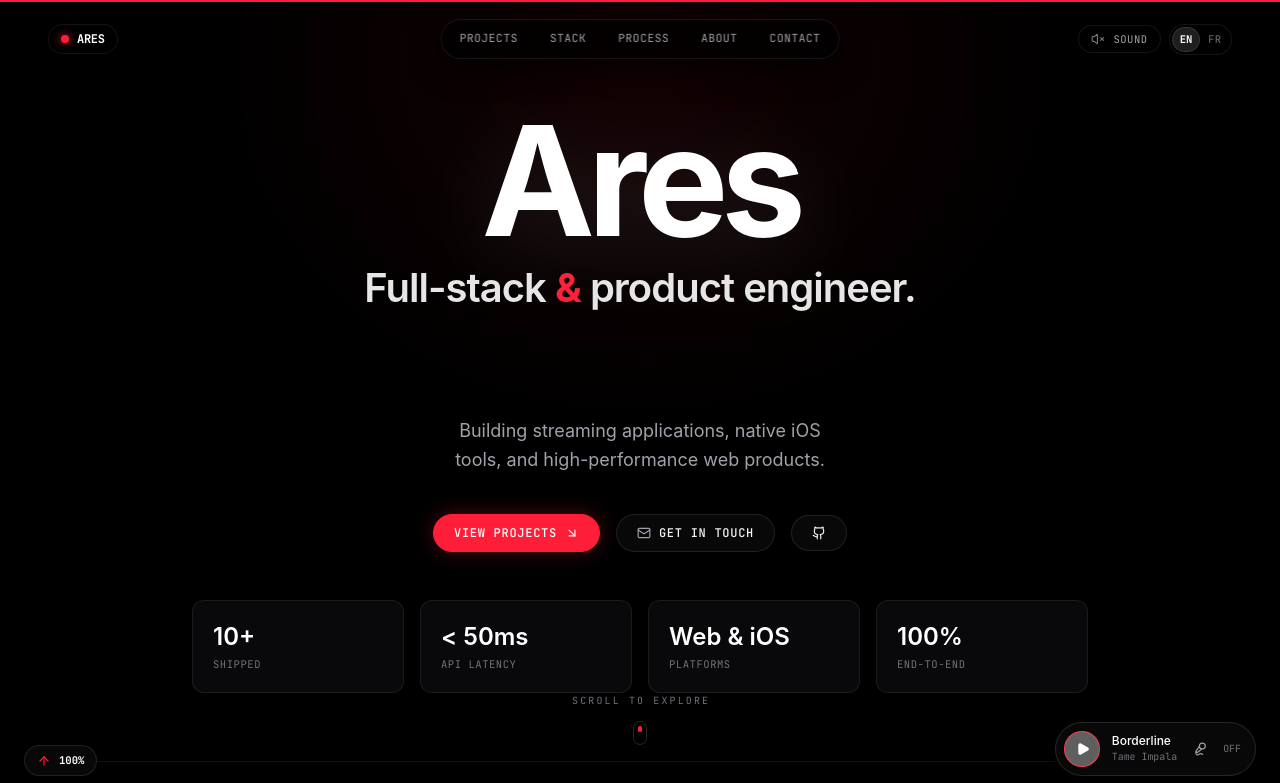
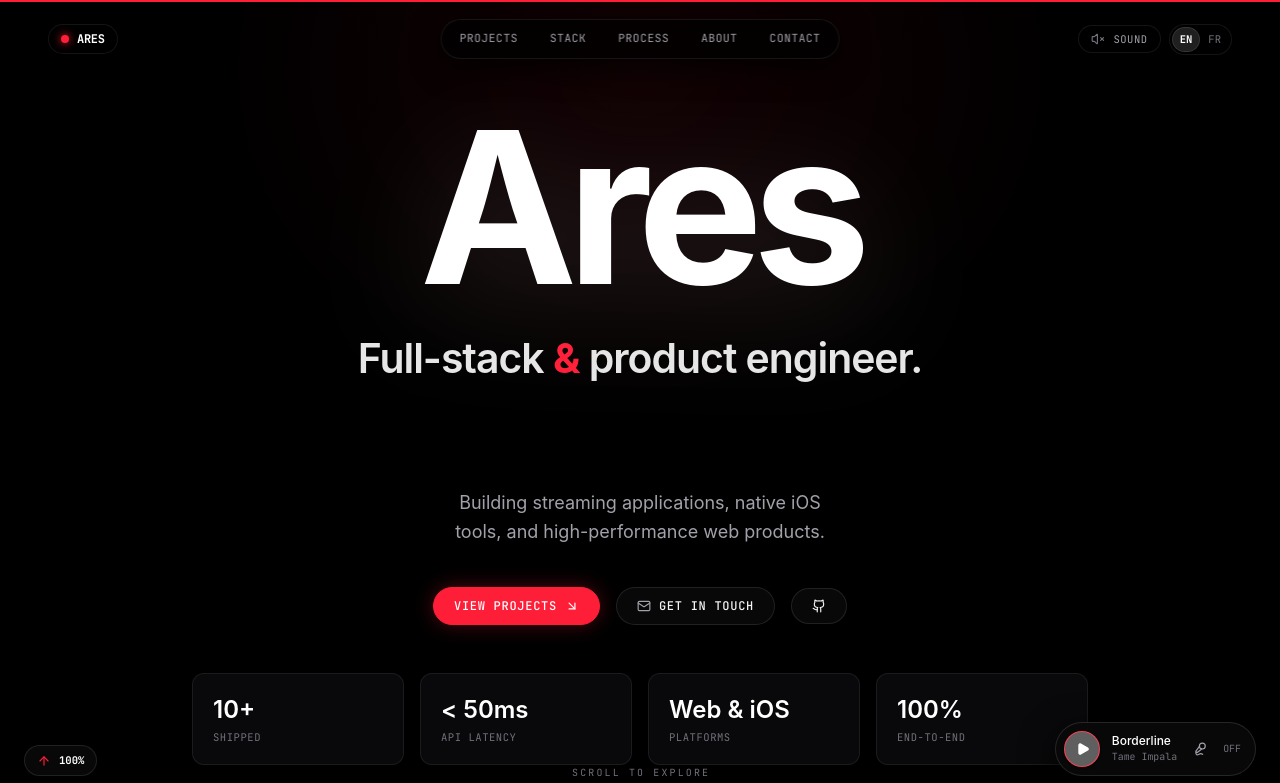
Before and after one commit to Apnkk/portfolio, a React (Vite) app: page / in a window 1280 px wide. Shown: the top 783 px of the page. Built offline with nearby package versions, Linux system fonts and the light colour scheme; grey boxes are pictures that could not be loaded; a web font is replaced by a local one.

Commit message:
feat(hero): maximize Ares headline scale and increase subtitle top spacing

```diff
--- a/src/components/Hero.tsx
+++ b/src/components/Hero.tsx
@@ -69,15 +69,15 @@ export const Hero = () => {
         animate="visible"
         className="relative z-10 max-w-5xl lg:max-w-6xl mx-auto my-auto flex flex-col items-center w-full"
       >
-        {/* Hero Title - Ares Grand, Monumental & Centered */}
+        {/* Hero Title - Ares Monumental & Subtitle Positioned Lower */}
         <motion.h1
           variants={itemVariants}
           className="font-display text-center mb-4 sm:mb-6"
         >
-          <span className="block font-bold text-[clamp(4.8rem,13vw,9.5rem)] text-white tracking-tighter leading-[0.92] select-none drop-shadow-[0_15px_45px_rgba(255,255,255,0.12)]">
+          <span className="block font-bold text-[clamp(6rem,16.5vw,13.5rem)] text-white tracking-tighter leading-[0.9] select-none drop-shadow-[0_20px_60px_rgba(255,255,255,0.14)]">
             Ares
           </span>
-          <span className="block font-semibold text-[clamp(1.4rem,3.2vw,2.5rem)] text-white/90 tracking-tight leading-[1.2] max-w-3xl mx-auto text-balance mt-2 sm:mt-3">
+          <span className="block font-semibold text-[clamp(1.45rem,3.2vw,2.6rem)] text-white/90 tracking-tight leading-[1.22] max-w-3xl mx-auto text-balance mt-5 sm:mt-7 md:mt-8">
             {language === 'fr' ? (
               <>
                 Développeur full-stack <span className="text-[#ff1e38] font-bold">&amp;</span> créateur de produits.
```
